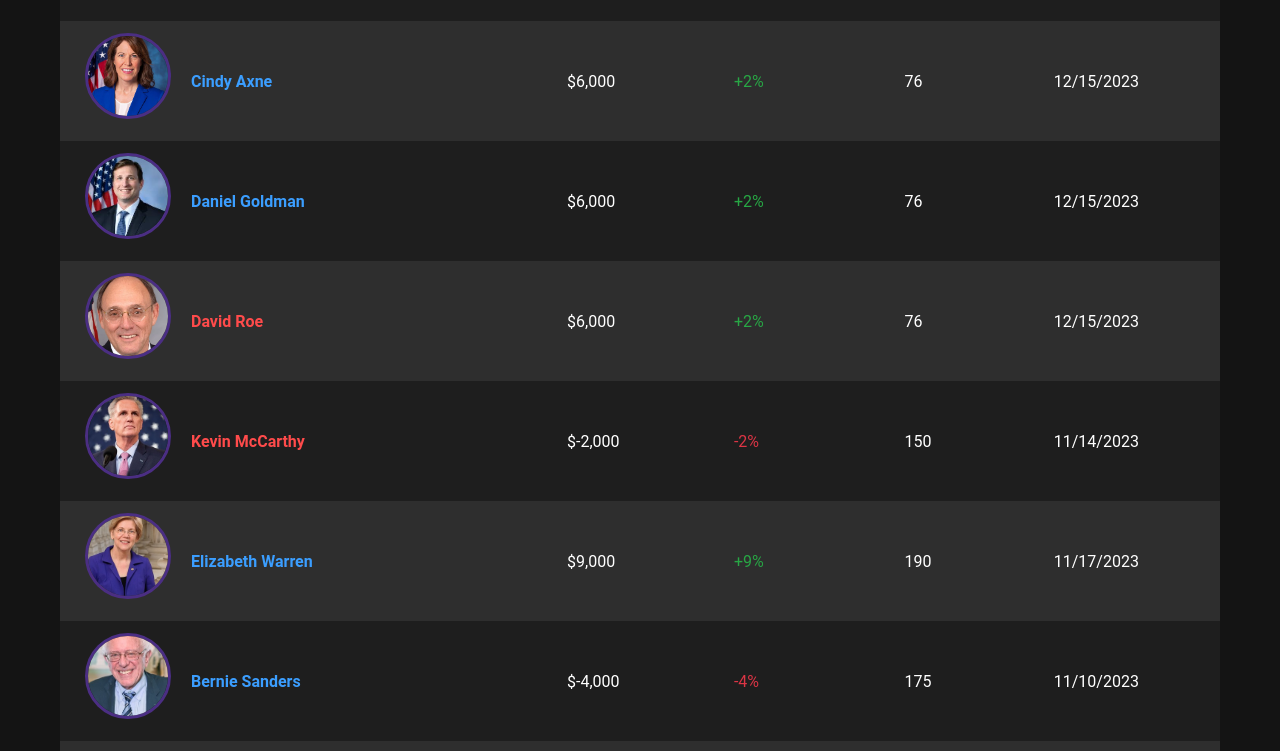
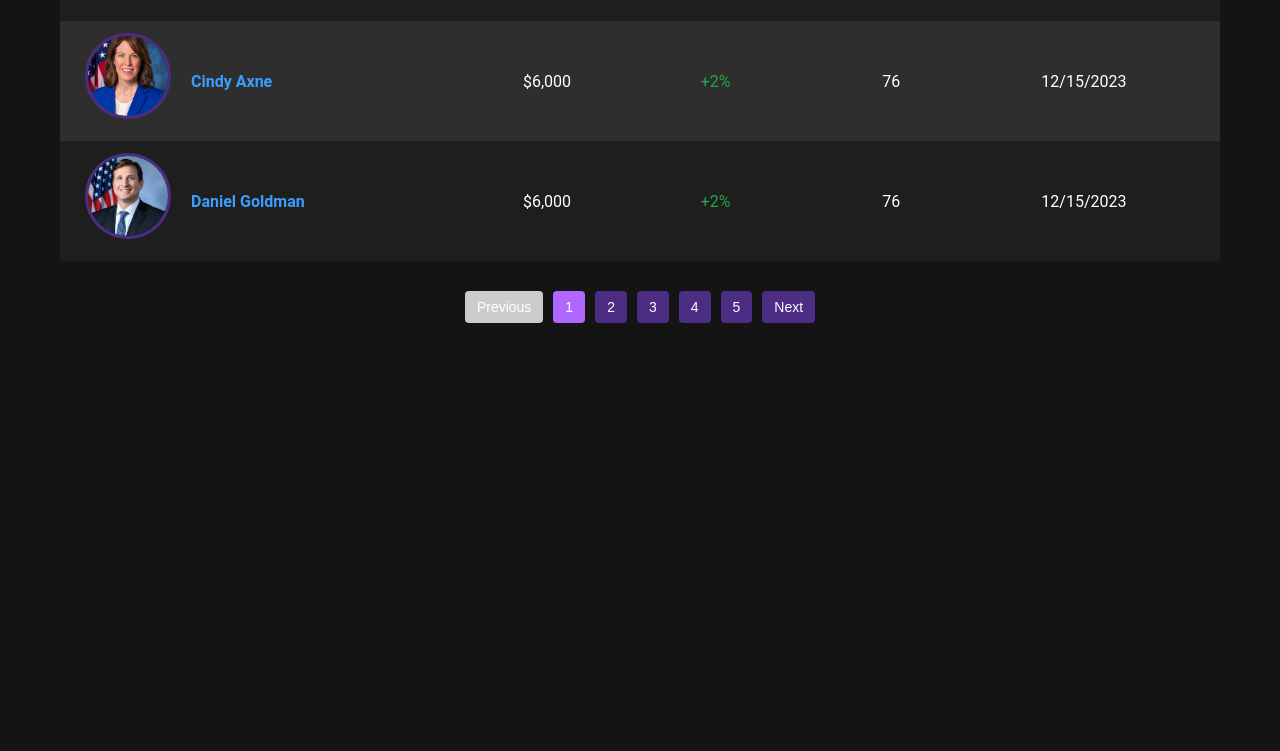
Before and after one commit to pierceterry01/PoliticalStockTracker, a React (Create React App) app in the folder client/: page /stock-view in a window 1280 px wide. Shown: the part 1452-2203 px from the top of the page. After the commit the page ends 1815 px from the top, so only its background shows below. Built offline with nearby package versions, Linux system fonts and the light colour scheme.

Commit message:
Seperated stock view into seperate pages, with the users able to switch between to see the politicians

```diff
--- a/client/src/components/stock-view.js
+++ b/client/src/components/stock-view.js
@@ -8,6 +8,19 @@ function StockViewPage() {
   const [sortKey, setSortKey] = useState('');
   const [sortDirection, setSortDirection] = useState('asc');
   const [searchQuery, setSearchQuery] = useState('');
+
+  // Seperated into different pages for better display
+  // User can shift between pages of politicians
+  const [currentPage, setCurrentPage] = useState(1);
+  const itemsPerPage = 12;
+
+  // Calculate page data
+  const pageData = displayData.slice(
+    (currentPage - 1) * itemsPerPage,
+    currentPage * itemsPerPage
+  );
+
+  const totalPages = Math.ceil(displayData.length / itemsPerPage);
 
   // Handle sorting based on column header clicked
   const handleSort = (key) => {
@@ -23,9 +36,10 @@ function StockViewPage() {
   const handleSearch = (e) => {
     const query = e.target.value.toLowerCase();
     setSearchQuery(query);
+    setCurrentPage(1); // Reset to first page after search
   };
 
-  // Update displayData when: stockData, searchQuery, sortKey, or sortDirection changes
+  // Update displayData when stockData, searchQuery, sortKey, or sortDirection changes
   useEffect(() => {
     let filteredData = stockData.filter((item) =>
       item.politician.toLowerCase().includes(searchQuery)
@@ -75,9 +89,9 @@ function StockViewPage() {
             </tr>
           </thead>
           <tbody>
-            {/* Map over displayData --> render each row */}
-            {displayData.length > 0 ? (
-              displayData.map((row, index) => (
+            {/* Render the data on different pages */}
+            {pageData.length > 0 ? (
+              pageData.map((row, index) => (
                 <tr key={index}>
                   <td className="image-name-cell">
                     <div className="politician-info">
@@ -116,6 +130,36 @@ function StockViewPage() {
             )}
           </tbody>
         </table>
+
+        {/* Page Change Control */}
+        <div className="page-change-controls">
+          <button
+            className="page-button"
+            disabled={currentPage === 1}
+            onClick={() => setCurrentPage(currentPage - 1)}
+          >
+            Previous
+          </button>
+          {Array.from({ length: totalPages }, (_, index) => (
+            <button
+              key={index}
+              className={`page-button ${
+                currentPage === index + 1 ? 'active' : ''
+              }`}
+              onClick={() => setCurrentPage(index + 1)}
+            >
+              {index + 1}
+            </button>
+          ))}
+          <button
+            className="page-button"
+            // Set previous button to disabled when on first page
+            disabled={currentPage === totalPages}
+            onClick={() => setCurrentPage(currentPage + 1)}
+          >
+            Next
+          </button>
+        </div>
       </div>
     </div>
   );
--- a/client/src/styles/StockViewPage.css
+++ b/client/src/styles/StockViewPage.css
@@ -29,7 +29,7 @@
 .stock-table td {
   padding: 25px;
   text-align: left;
-  vertical-align: middle; /* Ensure content is centered vertically */
+  vertical-align: middle;
 }
 
 .stock-table th {
@@ -48,26 +48,26 @@
 
 .stock-table td {
   color: white;
-  height: 70px; /* Fix the height of the rows */
+  height: 70px;
 }
 
 /* Make sure all images are in the same position */
 .image-name-cell {
   display: flex;
-  align-items: center; /* Vertically center image and name */
+  align-items: center;
 }
 
 .politician-info {
   display: flex;
-  align-items: center; /* Vertically center image and name */
+  align-items: center;
 }
 
 .politician-image {
-  width: 50px; /* Set image size */
+  width: 50px;
   height: 50px;
-  border-radius: 50%; /* Round image */
-  object-fit: cover; /* Prevent stretching */
-  margin-right: 15px; /* Space between image and name */
+  border-radius: 50%;
+  object-fit: cover;
+  margin-right: 15px;
 }
 
 .politician-name {
@@ -102,6 +102,7 @@
   color: #dc3545; /* Red for LOSING MONEY!! */
 }
 
+
 .no-results {
   text-align: center;
   padding: 20px;
@@ -121,3 +122,39 @@
   }
 
 }
+
+/* Page Change Controls */
+.page-change-controls {
+  display: flex;
+  justify-content: center;
+  align-items: center;
+  margin-top: 30px;
+  gap: 10px;
+}
+
+.page-button {
+  padding: 8px 12px;
+  font-size: 14px;
+  color: #ffffff;
+  background-color: #4B2E83;
+  border: none;
+  border-radius: 4px;
+  cursor: pointer;
+  transition: background-color 0.3s ease, transform 0.2s ease;
+}
+
+.page-button:hover {
+  background-color: #6C429A;
+  transform: scale(1.05);
+}
+
+
+.page-button:disabled {
+  background-color: #cccccc;
+  cursor: not-allowed;
+}
+
+.page-button.active {
+  background-color: #b167ff;
+  color: White;
+}
```
